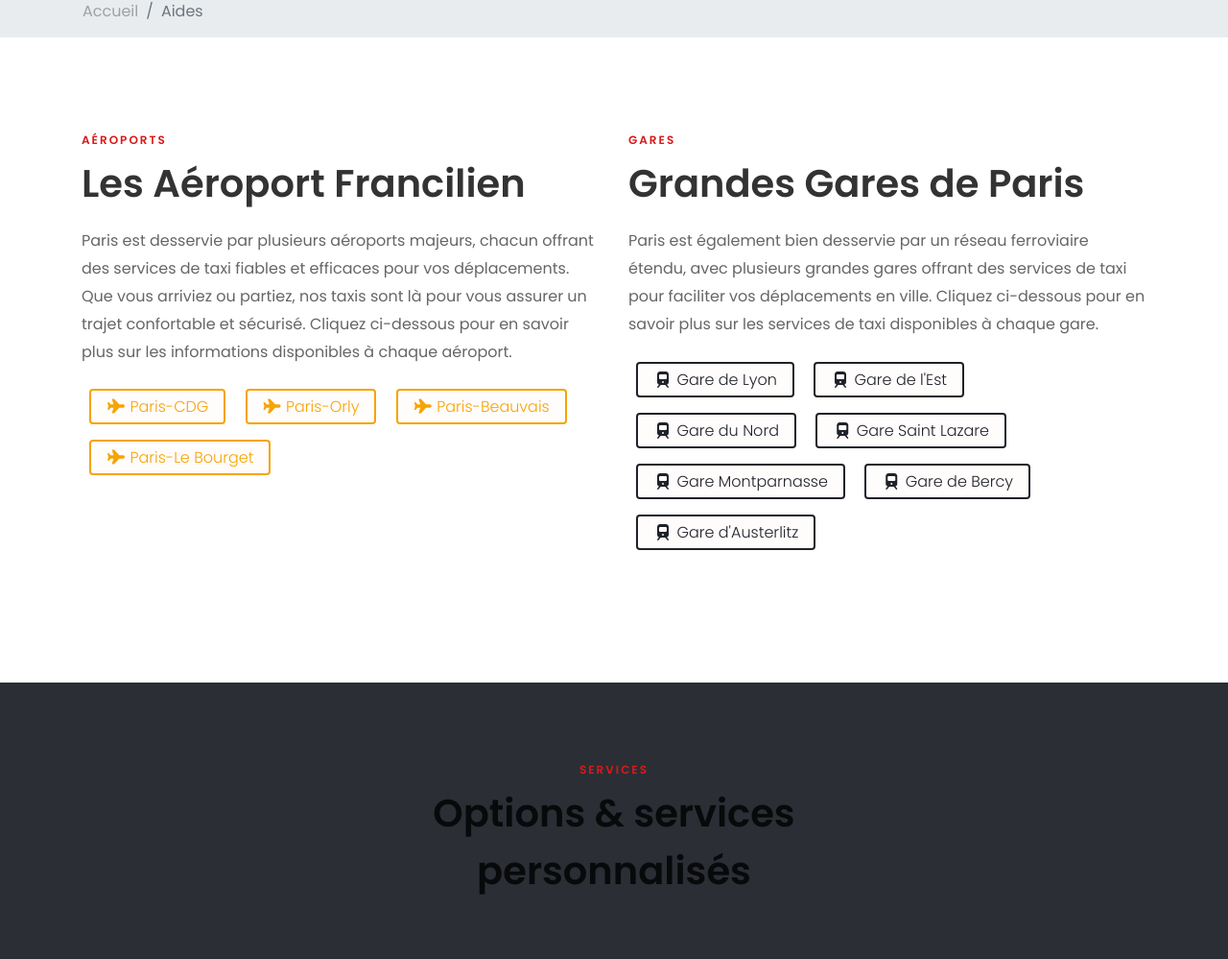
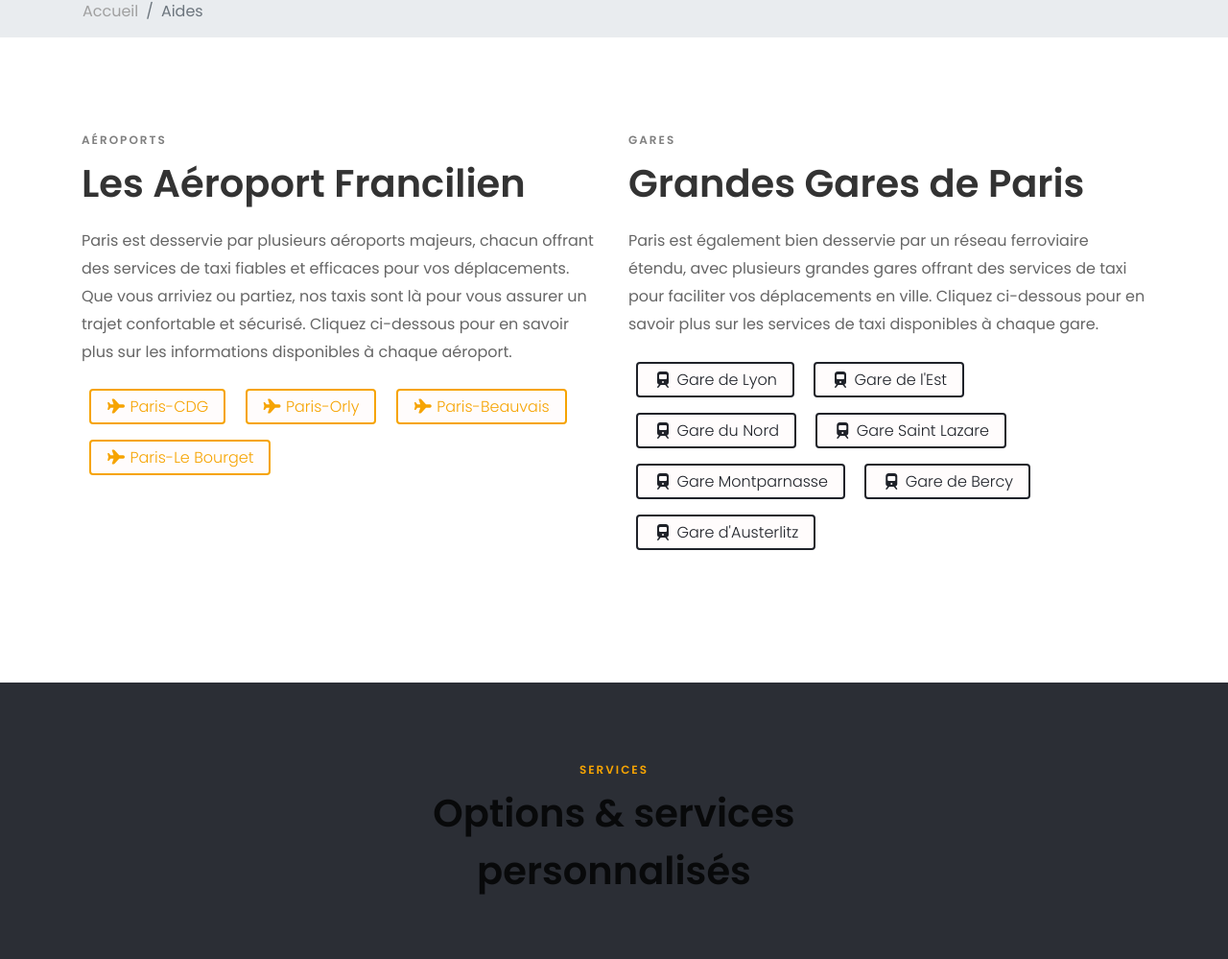
Before and after one commit to expresstaxisept/taxideploy, a plain HTML site: page aides.html in a window 1280 px wide. Shown: the part 418-1417 px from the top of the page at 96% size. Drawn offline with Linux system fonts and the light colour scheme; a script that the page names is missing; files whose address does not match are found by name.

Commit message:
Your commit message

```diff
--- a/aides.html
+++ b/aides.html
@@ -417,7 +417,8 @@
           <div class="col-12 col-md-6 ftco-animate">
             <div class="text">
                 <div class="heading-section ftco-animate">
-                    <span class="subheading">Aéroports</span>
+                   <span class="subheading" style="color: gray;">Aéroports</span>
+
                     <h2 class="mb-3">Les Aéroport Francilien</h2>
                 </div>
                 <p>Paris est desservie par plusieurs aéroports majeurs, chacun offrant des services de taxi fiables et efficaces pour vos déplacements. Que vous arriviez ou partiez, nos taxis sont là pour vous assurer un trajet confortable et sécurisé. Cliquez ci-dessous pour en savoir plus sur les informations disponibles à chaque aéroport.</p>
@@ -432,7 +433,8 @@
           <div class="col-12 col-md-6 ftco-animate">
             <div class="text">
                 <div class="heading-section ftco-animate">
-                    <span class="subheading">Gares</span>
+                    <span class="subheading" style="color: gray;">Gares</span>
+
                     <h2 class="mb-3">Grandes Gares de Paris</h2>
                 </div>
                 <p>Paris est également bien desservie par un réseau ferroviaire étendu, avec plusieurs grandes gares offrant des services de taxi pour faciliter vos déplacements en ville. Cliquez ci-dessous pour en savoir plus sur les services de taxi disponibles à chaque gare.</p>
@@ -458,7 +460,8 @@
         <div class="container">
             <div class="row justify-content-center mb-5">
                 <div class="col-md-7 text-center heading-section ftco-animate">
-                    <span class="subheading">Services</span>
+                    <span class="subheading" style="color: #f6a403;">Services</span>
+
                     <h2 class="mb-3">Options & services personnalisés</h2>
                 </div>
             </div>
```
